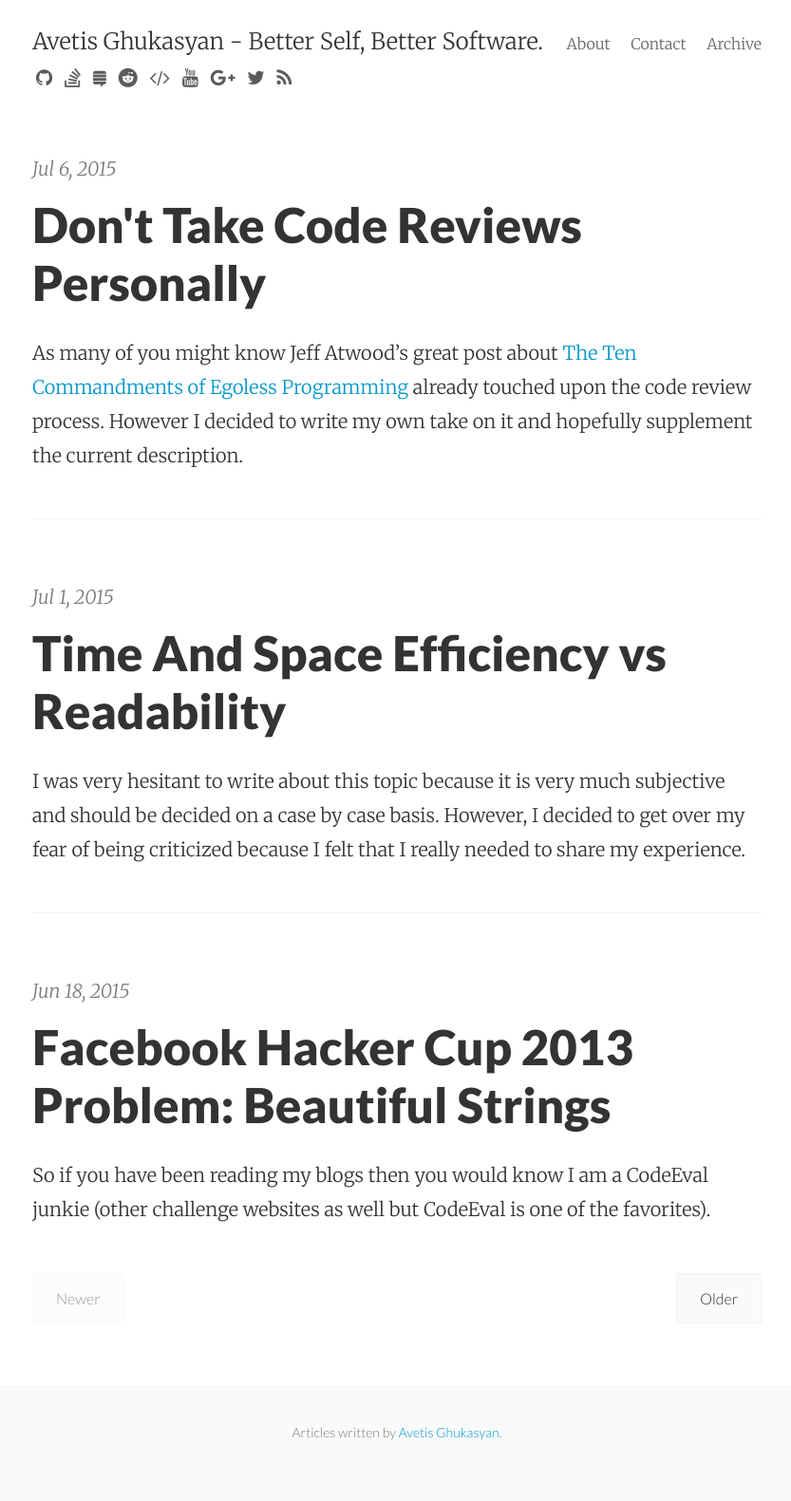
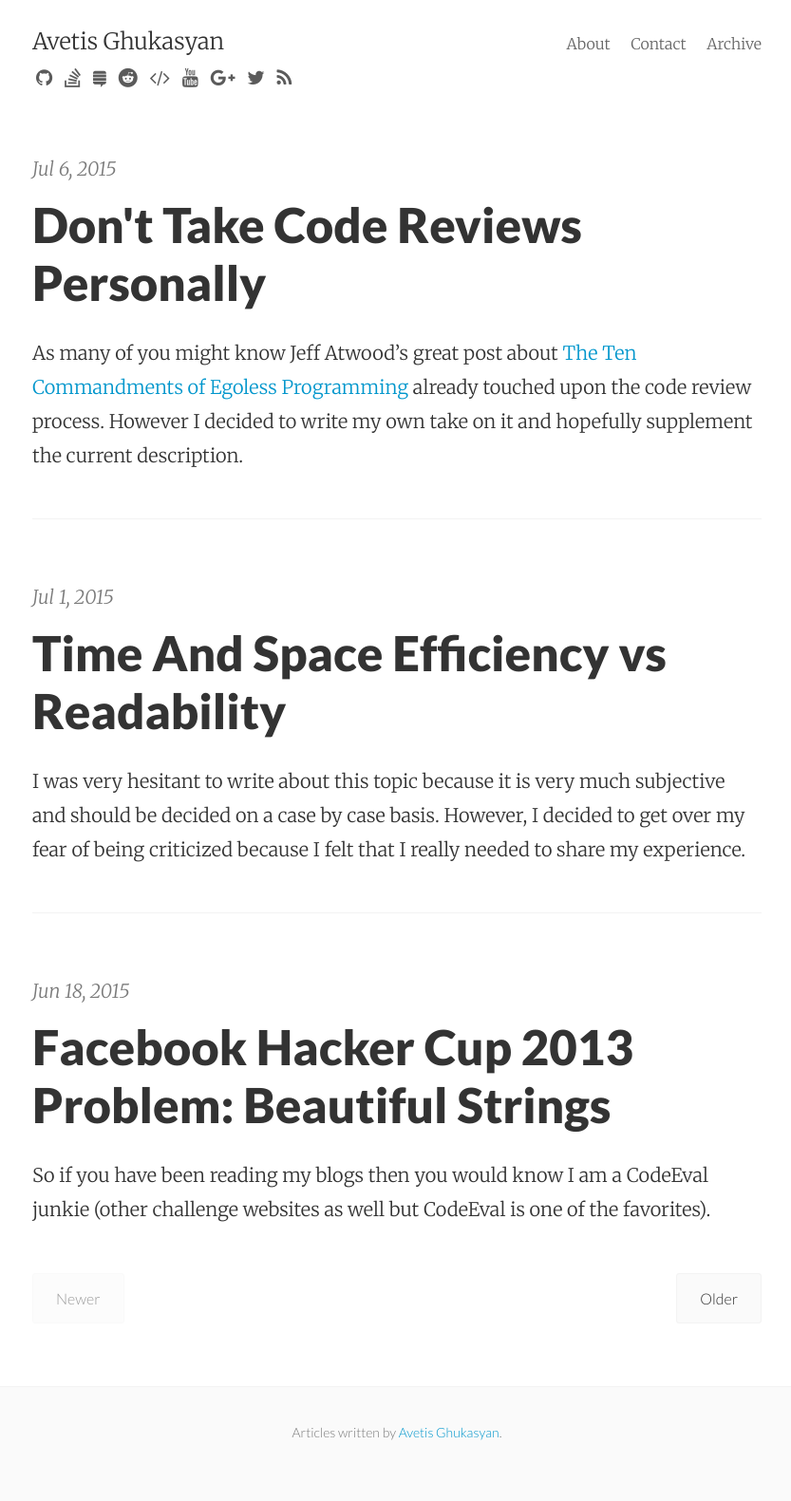
Before and after one commit to JungMinu/AvetisG.github.io, a Jekyll site: the page built from index.html, in a window 1280 px wide. Shown: the whole page at 95% size, without its empty margins (222-1055 px from the left). Built offline with Jekyll 4.4.1, drawn with Linux system fonts in a browser that asks for light colours; nearby versions of some CDN libraries; Markdown is read by kramdown in place of the engine named in the settings; the list of posts is cut into pages by our own code; part of the change alters nothing that is shown.

Commit message:
Update _config.yml

```diff
--- a/_config.yml
+++ b/_config.yml
@@ -7,7 +7,8 @@ permalink: /posts/:title
 timezone: America/New_York
 
 # Setup
-title: Avetis Ghukasyan - Better Self, Better Software.
+site-title: AvetisG - Better Self, Better Software.
+title: Avetis Ghukasyan
 description: 'My struggles, solutions and insights in the field of software development.'
 baseurl:     ''
 url:         'http://AvetisG.com'
```
